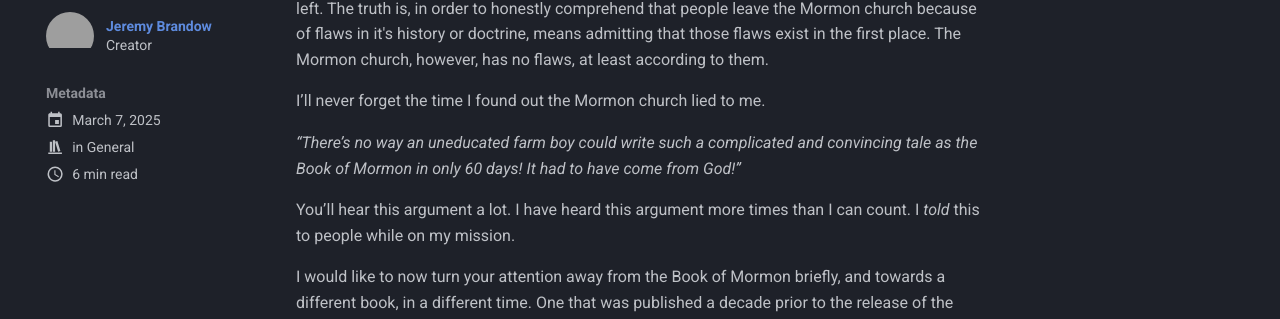
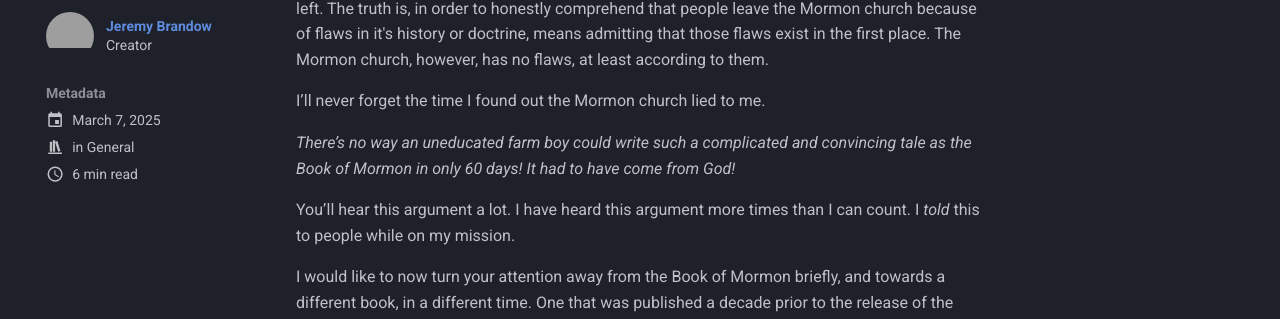
Before and after one commit to Jampamane/website, an MkDocs documentation site: the page built from docs/blog/posts/i_used_to_be_mormon.md, in a window 1280 px wide and 900 px high, scrolled down 1775 px. Shown: the part 127-446 px from the top of the window. Built offline with MkDocs 1.6.1 and Material for MkDocs 9.7.7, drawn with Linux system fonts in a browser that asks for light colours; comment, search, counter and statistics services are not loaded; some of the changed text lies outside the part shown; grey boxes are pictures that could not be loaded.

```diff
--- a/docs/blog/posts/i_used_to_be_mormon.md
+++ b/docs/blog/posts/i_used_to_be_mormon.md
@@ -16,7 +14,7 @@ I was having trouble describing what I was feeling. It was a kind of fear mixed
 <!-- more -->
 I looked down at the floor where all of my belongings lie, then to the empty closet where they were just a moment ago. My bed sank as I sat on the edge of it, seemingly burdened by the extra weight of my thoughts. My room was suddenly a mess. Maybe if I sat and stared at my stuff for long enough, it would magically pack itself, or better yet, it’d go back into the closet where it's always been. This wishful thinking was interrupted by my mom, who has walked into my room to ask me a question.
 
-*“How’s the packing coming along?”*
+*How’s the packing coming along?*
 
 I open my mouth to speak but nothing comes out. Just one word would do the trick; good, or fine, or even bad would suffice. No need to make a scene.
 
@@ -24,7 +22,7 @@ Suddenly I’m crying.
 
 This catches me off guard, as I had never cried from fear and stress before. It’s also extremely uncharacteristic of me to cry in front of my mom like this. My mom knows this too. Clearly sensing something was off, she tried to comfort me.
 
-*“You know you don’t have to go if you don’t want to.”*
+*You know you don’t have to go if you don’t want to.*
 
 I looked at her for a minute wondering if she actually believed what she just said. All this work to get to this point just to back out at the last second? All of the worthiness tests and the bishopric meetings and the priesthood blessings and the tithing money paid just so I could go to college for a year? No, it’s too late to turn back.
 
@@ -35,7 +33,6 @@ After I assured my mom that everything was fine, she left. Then I placed all my
 What I’m describing isn’t unique; thousands of people decide to go on missions every year. You're treated with honor and respect, and you return home a local hero. God has commanded to go and teach the world the truth. We sing about this moment in church when we're children. *I hope they call me on a mission, when I have grown a foot or two*. People do this kind of thing because they genuinely believe in what they’re teaching.
 
 ![Me on my mission, holding a Book of Mormon](images/mission_pic.jpg){ width="24%" align="right" }
-
 
 I went on a mission because I believed in the Mormon church. I believed, perhaps naively, that the Mormon church was the only true church on the planet. I taught people about Joseph Smith. I baptized people. I knocked on lots and lots of doors. I listened to cheesy Christian bands. I handed out the Book of Mormon. I called my family twice a year. I prayed every night. I went to bed at 10:30. I got 8 hours of sleep. I played a lot of basketball. I wrote in my journal.
 
@@ -53,7 +50,7 @@ They’ll tell you about all of these "reasons" that people leave to try and dis
 
 I’ll never forget the time I found out the Mormon church lied to me.
 
-*“There’s no way an uneducated farm boy could write such a complicated and convincing tale as the Book of Mormon in only 60 days! It had to have come from God!”*
+*There’s no way an uneducated farm boy could write such a complicated and convincing tale as the Book of Mormon in only 60 days! It had to have come from God!*
 
 You’ll hear this argument a lot. I have heard this argument more times than I can count. I *told* this to people while on my mission.
 
```
Also changed, not shown: other parts of docs/blog/posts/i_used_to_be_mormon.md (+0 -2 lines), docs/blog/posts/first_post.md (+0 -2 lines), docs/blog/posts/laundry.md (+2 -4 lines), docs/blog/posts/surgery.md (+0 -2 lines).
